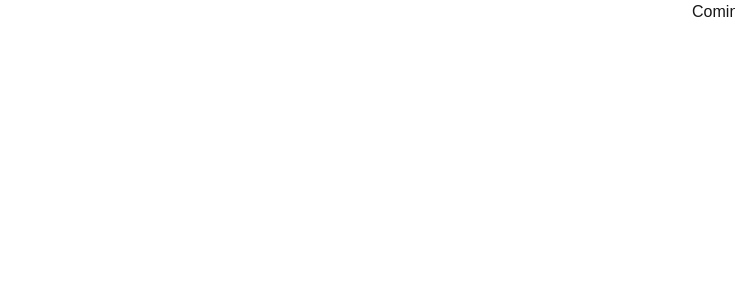
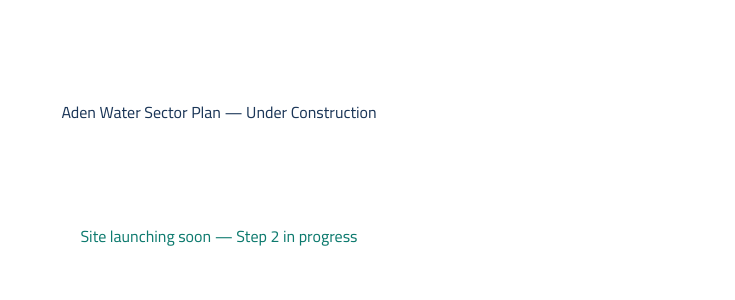
Before and after one commit to Hamzahgunaid/AWSP, a Next.js app in the folder awsp-website/: page /en in a window 1280 px wide. Shown: the top 300 px of the page, without its empty margins (545-1280 px from the left). Built offline with nearby package versions, Linux system fonts and the light colour scheme.

Commit message:
fix: add locale page content and root redirect

```diff
--- a/awsp-website/src/app/[locale]/page.tsx
+++ b/awsp-website/src/app/[locale]/page.tsx
@@ -1,3 +1,29 @@
-export default function Page() {
-  return <main><h1>Coming Soon</h1></main>;
+export default function LocalePage({
+  params
+}: {
+  params: { locale: 'ar' | 'en' }
+}) {
+  return (
+    <main>
+      <h1 style={{
+        fontFamily: 'Cairo, sans-serif',
+        color: '#1A3557',
+        padding: '100px 40px',
+        textAlign: 'center'
+      }}>
+        {params.locale === 'ar'
+          ? 'خطة قطاع المياه في عدن — قيد الإنشاء'
+          : 'Aden Water Sector Plan — Under Construction'}
+      </h1>
+      <p style={{
+        textAlign: 'center',
+        color: '#0D7A6E',
+        fontFamily: 'Cairo, sans-serif'
+      }}>
+        {params.locale === 'ar'
+          ? 'سيتم إطلاق الموقع قريباً'
+          : 'Site launching soon — Step 2 in progress'}
+      </p>
+    </main>
+  );
 }
--- a/awsp-website/src/app/page.tsx
+++ b/awsp-website/src/app/page.tsx
@@ -1,5 +1,5 @@
-import { redirect } from "next/navigation";
+import { redirect } from 'next/navigation';
 
 export default function RootPage() {
-  redirect("/ar");
+  redirect('/ar');
 }
```
